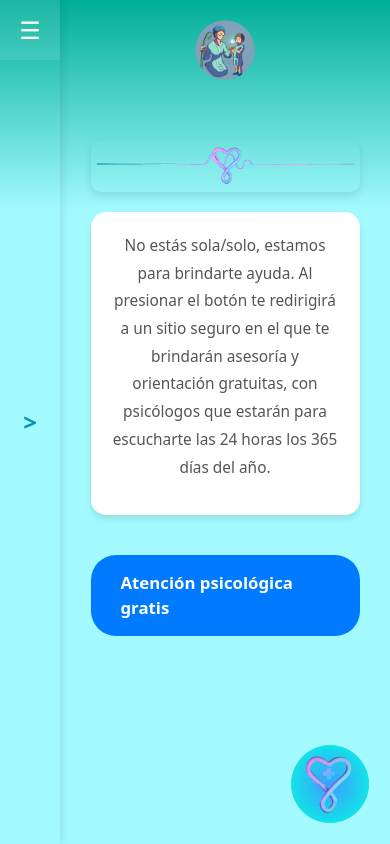
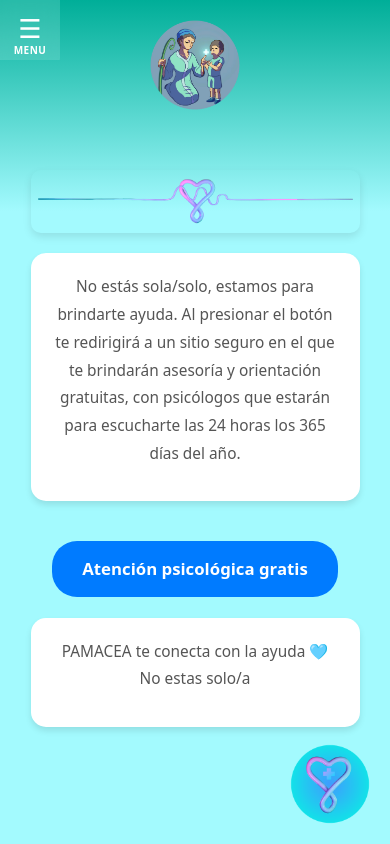
Before and after one commit to Dinorauriomalanes/PAMACEA, an ASP.NET Core app: page /Home/LineaDeVida in a window 390 px wide. Run offline with ASP.NET Core 8, Linux system fonts and the light colour scheme; style sheets or scripts are compiled from the project's sources.

Commit message:
ajuste a moviles

```diff
--- a/Controllers/HomeController.cs
+++ b/Controllers/HomeController.cs
@@ -52,6 +52,11 @@ public class HomeController : Controller
         return View();
     }
 
+    public IActionResult ProgramaVerificados()
+    {
+        return View();
+    }
+
     [ResponseCache(Duration = 0, Location = ResponseCacheLocation.None, NoStore = true)]
     public IActionResult Error()
     {
--- a/Views/Home/LineaDeVida.cshtml
+++ b/Views/Home/LineaDeVida.cshtml
@@ -22,7 +22,13 @@
         <div class="action-button-container">
             <a href="https://simisae.com.mx/" class="blue-btn">Atención psicológica gratis</a>
         </div>
-    </div>
+    </div><br>
+     <div class="info-card white-box">
+            <p>
+                PAMACEA te conecta con la ayuda 🩵
+                        No estas solo/a
+            </p>
+        </div><br>
 </div>
 
 <style>
--- a/Views/Shared/_Layout.cshtml
+++ b/Views/Shared/_Layout.cshtml
@@ -18,16 +18,21 @@
             <img src="~/images/Logo.png" alt="Logo" class="site-logo">
         </a>
         <nav class="main-nav">
-            <div class="sidebar" id="sidebar">
+            <div class="sidebar glassmorphism" id="sidebar">
                 <div class="hamburger-icon" id="menuBtn">
-                    <span style="font-size: 24px; color: white;">☰</span>
+                    <div class="hamburger-content">
+                        <span class="bars">☰</span>
+                        <span class="menu-label">Menu</span>
+                    </div>
                 </div>
                 <div class="toggle-btn-center">
-                    <span class="arrow-indicator">&gt;</span>
+                    <span class="arrow-indicator">&gt;&gt;</span>
                 </div>
                 <ul class="menu-items">
                     <li><a class="enlace-animado @(ViewContext.RouteData.Values["action"]!.ToString() == "Enfermedades" ? "active" : "")"
                         asp-controller="Home" asp-action="Enfermedades">ENFERMEDADES DE TEMPORADA</a></li>
+                    <li><a class="enlace-animado @(ViewContext.RouteData.Values["action"]!.ToString() == "ProgramaVerificados" ? "active" : "")"
+                        asp-controller="Home" asp-action="ProgramaVerificados">PROGRAMA DE VERIFICADOS</a></li>
                     <li><a class="enlace-animado @(ViewContext.RouteData.Values["action"]!.ToString() == "Anatomia" ? "active" : "")"
                         asp-controller="Home" asp-action="Anatomia">ANATOMÍA HUMANA</a></li>
                     <li><a class="enlace-animado @(ViewContext.RouteData.Values["action"]!.ToString() == "SaludMental" ? "active" : "")"
--- a/wwwroot/css/interfaz.css
+++ b/wwwroot/css/interfaz.css
@@ -1,25 +1,28 @@
 /* Sidebar Styles */
-.sidebar {
+.sidebar.glassmorphism {
     position: fixed;
     top: 0;
     left: 0;
     width: 60px;
-    /* Collapsed width */
     height: 100vh;
-    background: linear-gradient(to bottom, #00ae98 0%, #a3fafe 25%);
-    background-attachment: fixed;
+    background: rgba(255, 255, 255, 0.1);
+    /* Transparent glass base */
+    backdrop-filter: blur(15px) saturate(180%);
+    -webkit-backdrop-filter: blur(15px) saturate(180%);
+    border-right: 1px solid rgba(255, 255, 255, 0.2);
     overflow: hidden;
-    transition: width 0.3s ease;
+    transition: width 0.4s cubic-bezier(0.4, 0, 0.2, 1);
     z-index: 1000;
     display: flex;
     flex-direction: column;
-    box-shadow: 2px 0 10px rgba(0, 0, 0, 0.1);
+    box-shadow: 4px 0 20px rgba(0, 0, 0, 0.05);
 }
 
 /* Expand on Hover (Desktop) */
 @media (min-width: 769px) {
     .sidebar:hover {
         width: 250px;
+        background: rgba(255, 255, 255, 0.15);
     }
 }
 
@@ -30,14 +33,36 @@
 /* Hamburger Icon (Top) */
 .hamburger-icon {
     width: 60px;
-    height: 60px;
+    padding: 15px 0;
     display: flex;
     justify-content: center;
     align-items: center;
     cursor: pointer;
-    background: rgba(255, 255, 255, 0.1);
+    background: rgba(255, 255, 255, 0.05);
     margin-bottom: 0;
     flex-shrink: 0;
+    transition: background 0.3s;
+}
+
+.hamburger-content {
+    display: flex;
+    flex-direction: column;
+    align-items: center;
+    gap: 2px;
+}
+
+.bars {
+    font-size: 26px;
+    color: white;
+    line-height: 1;
+}
+
+.menu-label {
+    font-size: 10px;
+    color: white;
+    font-weight: bold;
+    text-transform: uppercase;
+    letter-spacing: 0.5px;
 }
 
 /* Centered Arrow Indicator */
@@ -55,10 +80,10 @@
 }
 
 .arrow-indicator {
-    color: rgb(0, 148, 182);
-    /* User selected color */
-    font-size: 30px;
+    color: white;
+    font-size: 20px;
     font-weight: bold;
+    text-shadow: 0 0 10px rgba(255, 255, 255, 0.5);
     transition: transform 0.3s ease;
 }
 
@@ -76,12 +101,11 @@
 /* Menu Items */
 .menu-items {
     list-style: none;
-    padding: 0;
-    margin-top: 20px;
+    padding: 20px;
+    margin-top: 10px;
     display: flex;
     flex-direction: column;
-    align-items: center;
-    gap: 15px;
+    gap: 12px;
     width: 250px;
     opacity: 0;
     visibility: hidden;
@@ -93,55 +117,74 @@
     .sidebar:hover .menu-items {
         opacity: 1;
         visibility: visible;
-        transition-delay: 0.1s;
     }
 }
 
 .sidebar.active .menu-items {
     opacity: 1;
     visibility: visible;
-    transition-delay: 0.1s;
 }
 
 .menu-items li {
-    width: 80%;
-    text-align: left;
-    padding: 10px;
-    color: white;
-    font-size: 14px;
-    font-weight: 500;
-    border-radius: 10px;
+    width: 100%;
+    padding: 12px 15px;
+    border-radius: 12px;
     cursor: pointer;
-    transition: background 0.2s;
+    transition: all 0.2s ease;
+    background: rgba(255, 255, 255, 0.05);
 }
 
 .menu-items li a {
     color: #17445c;
+    /* Stronger blue for better contrast */
     text-decoration: none;
     display: block;
     width: 100%;
+    font-size: 14px;
+    font-weight: 700;
+    /* Slightly bolder */
+    letter-spacing: 0.3px;
+    text-transform: uppercase;
 }
 
 .menu-items li:hover {
-    background: rgba(255, 255, 255, 0.3);
+    background: rgba(255, 255, 255, 0.2);
+    transform: translateX(5px);
 }
 
 /* Responsive Design */
 @media (max-width: 768px) {
-    .sidebar {
+    .sidebar.glassmorphism {
         width: 60px;
-        /* Kept collapsed initially */
+        height: 60px;
+        /* Solo mostrar la zona del botón */
+        background: transparent;
+        /* Ocultar la barra */
+        backdrop-filter: none;
+        -webkit-backdrop-filter: none;
+        border-right: none;
+        box-shadow: none;
     }
 
-    /* When active on mobile, it expands */
     .sidebar.active {
         width: 250px;
-        box-shadow: 10px 0 30px rgba(0, 0, 0, 0.5);
-        /* Stronger shadow on mobile */
+        height: 100vh;
+        background: rgba(255, 255, 255, 0.15);
+        backdrop-filter: blur(15px) saturate(180%);
+        -webkit-backdrop-filter: blur(15px) saturate(180%);
+        border-right: 1px solid rgba(255, 255, 255, 0.2);
+        box-shadow: 10px 0 40px rgba(0, 0, 0, 0.3);
     }
 
-    .arrow-indicator {
-        font-size: 24px;
-        /* Slightly smaller on mobile */
+    .hamburger-icon {
+        background: rgba(255, 255, 255, 0.15);
+        border-radius: 0 0 15px 0;
+        backdrop-filter: blur(10px);
+        -webkit-backdrop-filter: blur(10px);
+        box-shadow: 2px 2px 10px rgba(0, 0, 0, 0.1);
+    }
+
+    .toggle-btn-center {
+        display: none;
     }
 }
--- a/wwwroot/css/style.css
+++ b/wwwroot/css/style.css
@@ -46,8 +46,7 @@ body {
 
 @media (max-width: 768px) {
     body {
-        padding-left: 60px;
-        /* Keep space or overlap? keeping space is safer for content */
+        padding-left: 0;
     }
 
     .main-header .site-logo {
@@ -69,17 +68,20 @@ body {
     overflow: hidden;
     border-radius: 20px;
     box-shadow: 0 4px 10px rgba(0, 0, 0, 0.3);
+    aspect-ratio: 16 / 9;
+    /* Mantener proporción base */
 }
 
 .carousel-slide {
     display: flex;
     width: 100%;
+    height: 100%;
     transition: transform 0.5s ease-in-out;
 }
 
 .carousel-slide img {
     width: 100%;
-    height: 400px;
+    height: 100%;
     object-fit: cover;
     cursor: pointer;
     flex-shrink: 0;
@@ -97,7 +99,7 @@ body {
     font-size: 24px;
     border-radius: 50%;
     transition: background-color 0.3s;
-    z-index: 10;
+    z-index: 101;
 }
 
 .carousel-btn:hover {
@@ -1320,4 +1322,39 @@ body {
     .split-container {
         flex-direction: column;
     }
+
+    .carousel-container {
+        width: 100% !important;
+        /* Full width to cover gaps */
+        margin: 10px 0 !important;
+        aspect-ratio: 2 / 1;
+        border-radius: 0;
+        /* Optional: remove radius if it looks better full width */
+    }
+
+    .carousel-slide img {
+        height: 100% !important;
+    }
 }
+@media (max-width: 768px) {
+    .video-cards-container {
+        display: flex;
+        flex-direction: column;
+        align-items: center;
+        width: 100%;
+        padding: 20px 0;
+        gap: 30px;
+    }
+
+    .video-card {
+        width: 90%;
+        max-width: 350px;
+        margin-bottom: 20px;
+    }
+}
+
+@media (max-width: 768px) {
+    .main-header .site-logo {
+        height: 90px !important;
+    }
+}
```
Also changed, not shown: Views/Home/ProgramaVerificados.cshtml (added, +96 -0 lines), wwwroot/images/Verify.png (added).
